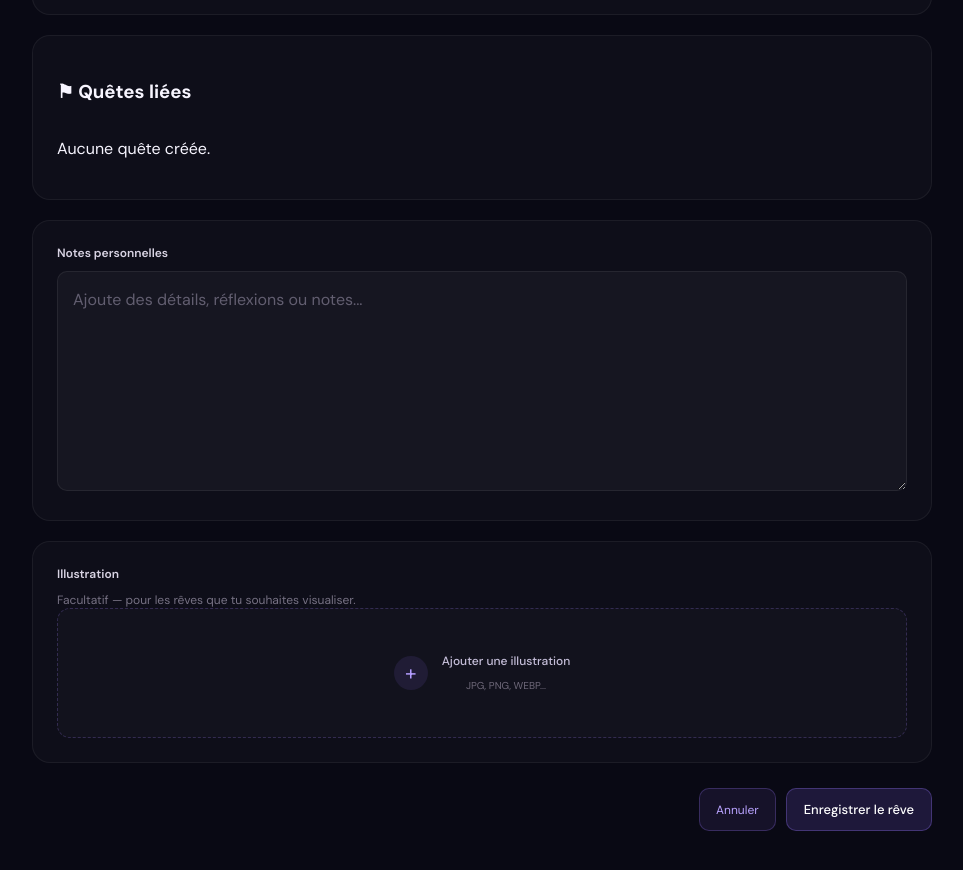
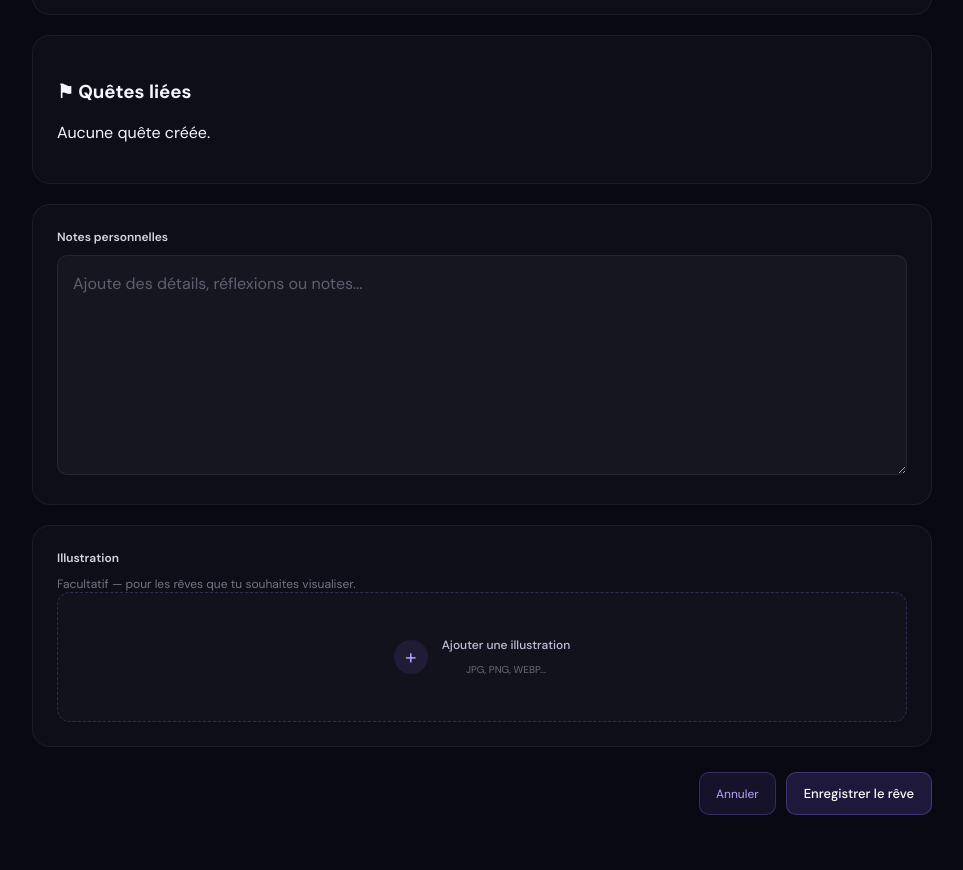
Before and after one commit to bugeiisha/dreAm-journAl, a React (Vite) app: page /#/reves/nouveau in a window 1280 px wide. Shown: the part 1854-2724 px from the top of the page, without its empty margins (288-1251 px from the left). Built offline with nearby package versions, Linux system fonts and the light colour scheme.

Commit message:
gap quêtes liées

```diff
--- a/pages/DreamEditor.css
+++ b/pages/DreamEditor.css
@@ -377,12 +377,6 @@
 
   cursor: pointer;
 }
-.quest-selector {
-  display: flex;
-  flex-direction: column;
-  gap: 10px;
-  margin-top: 12px;
-}
 .quest-selector-scroll {
   max-height: 250px;
   overflow-y: auto;
@@ -390,6 +384,9 @@
   border: 1px solid rgba(255,255,255,0.08);
   border-radius: 12px;
   background: rgba(255,255,255,0.03);
+  display: flex;
+  flex-direction: column;
+  gap: 8px;
 }
 
 .quest-checkbox {
```
